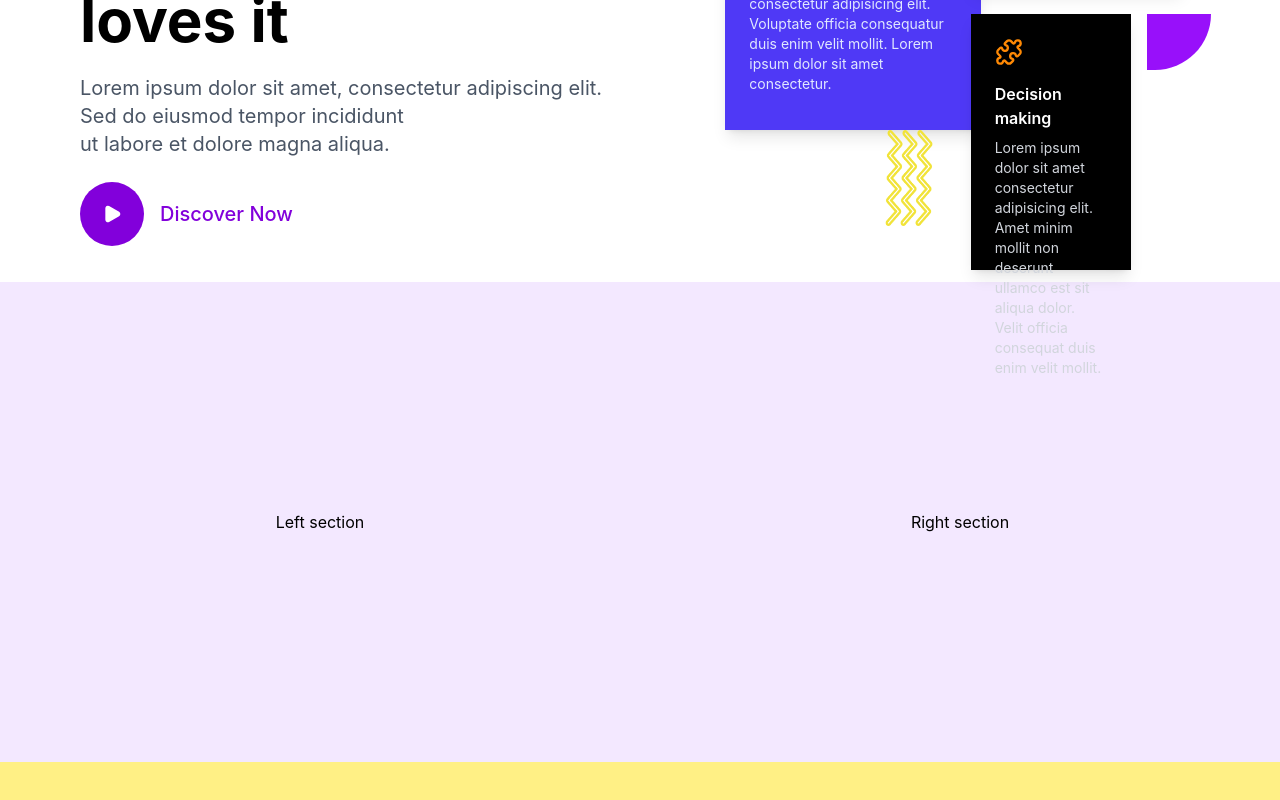
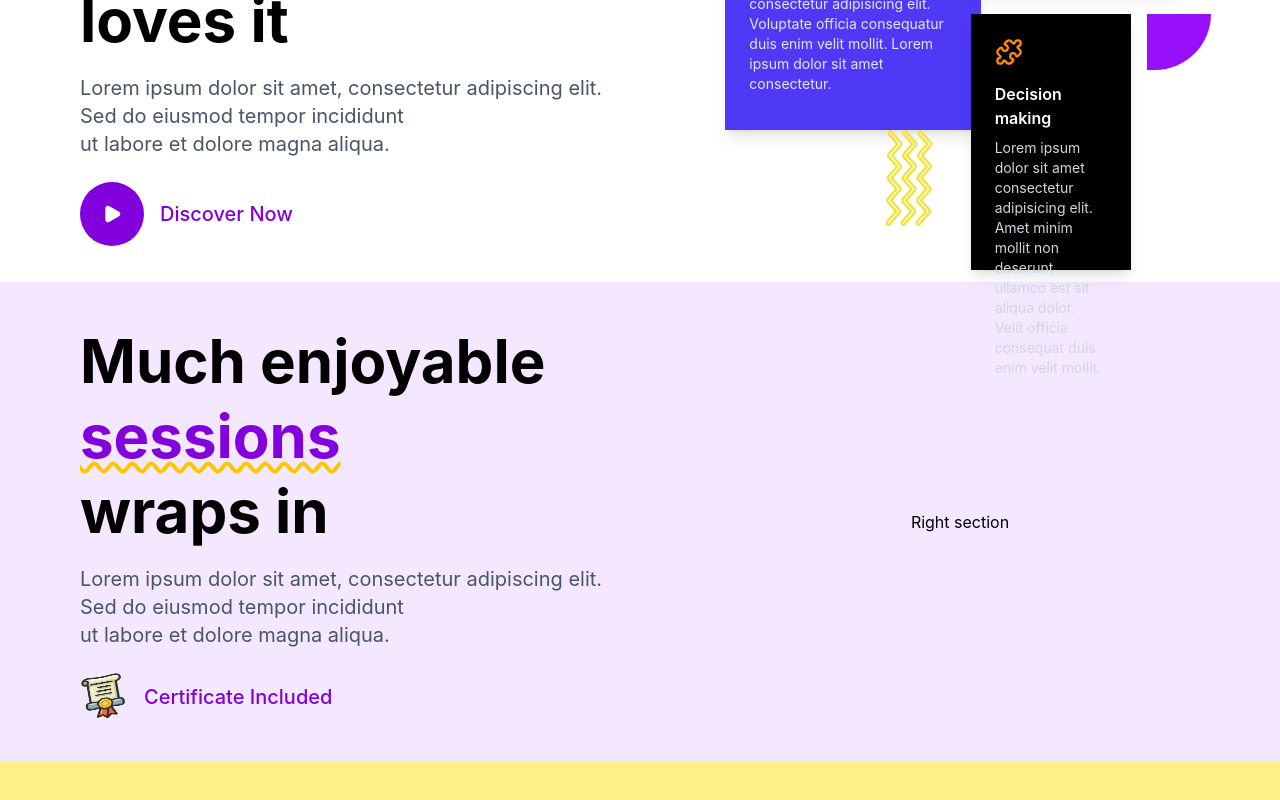
Before and after one commit to aaananddd/yellow-fish, a React (Vite) app: page / in a window 1280 px wide. Shown: the part 358-1158 px from the top of the page. Built offline with nearby package versions, Linux system fonts and the light colour scheme.

Commit message:
Added Homepage section1.

```diff
--- a/src/components/home2/index.jsx
+++ b/src/components/home2/index.jsx
@@ -1,16 +1,45 @@
-import React from 'react'
+import { AwardIcon } from "lucide-react";
+import Certificate from "../../assets/certificate.png";
+import React from "react";
 
 const Homepage2 = () => {
   return (
     <div className="flex  h-[60vh]">
       <div className="w-1/2 bg-purple-100 flex items-center justify-center">
-        Left section
+        <div className="w-full  flex-col justify-start pl-20">
+          <div className="flex ">
+            <h1 className="text-6xl font-bold leading-tight font-sans">
+              Much enjoyable{" "}
+              <span className="text-purple-700 underline decoration-wavy decoration-4  underline-offset-4 decoration-yellow-400">
+                sessions <br />
+              </span>{" "}
+              wraps in
+            </h1>
+          </div>
+          <div>
+            <p className="text-xl  text-gray-600 mt-4">
+              Lorem ipsum dolor sit amet, consectetur adipiscing elit. Sed do
+              eiusmod tempor incididunt <br /> ut labore et dolore magna aliqua.
+            </p>
+          </div>
+          <div className="mt-6 flex items-center space-x-4">
+            <img
+              src={Certificate}
+              alt="certificate"
+              className="w-12 h-12 -rotate-10"
+            />
+
+            <span className="text-purple-700 text-xl font-medium">
+              Certificate Included
+            </span>
+          </div>
+        </div>
       </div>
       <div className="w-1/2 bg-purple-100 flex items-center justify-center">
         Right section
       </div>
     </div>
   );
-}
+};
 
-export default Homepage2
+export default Homepage2;
```
Also changed, not shown: src/assets/certificate.png (added).
